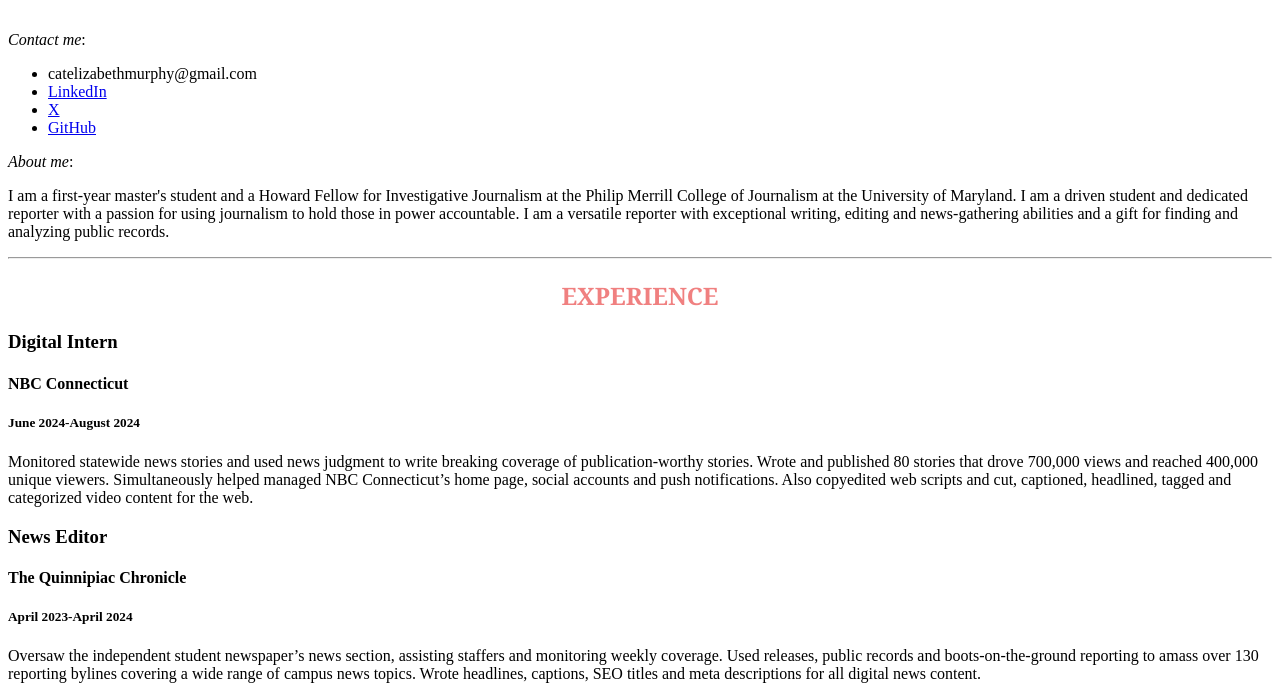
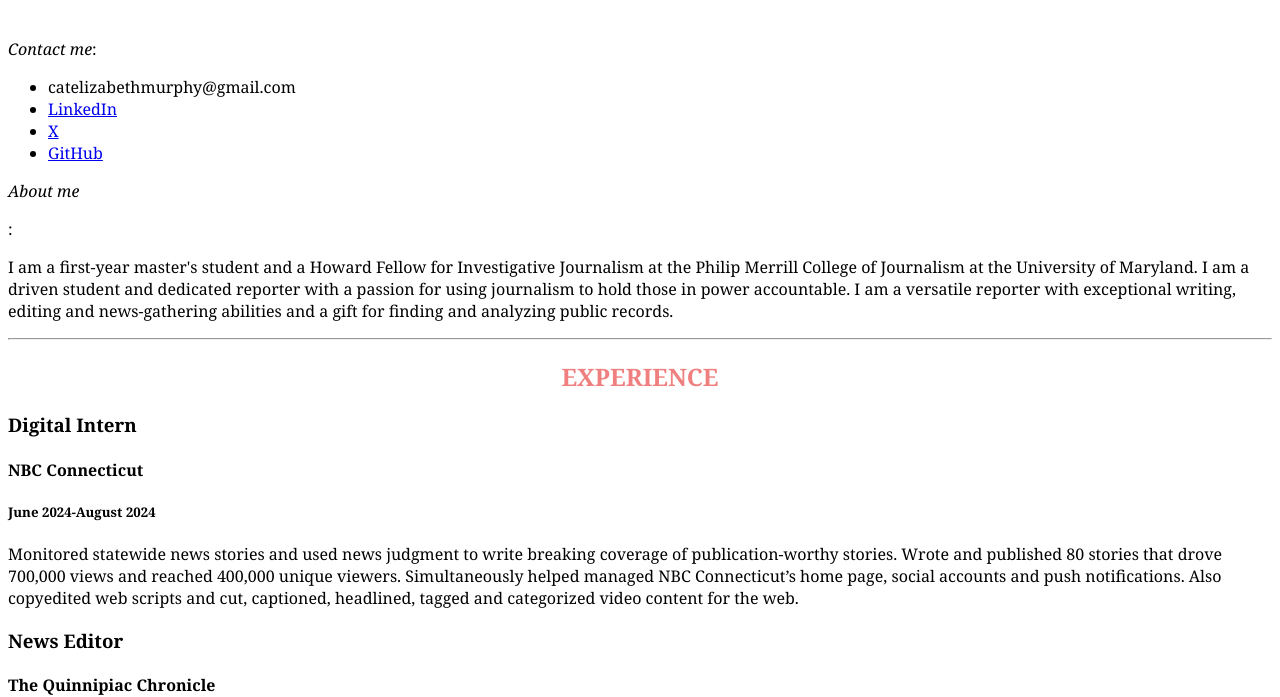
Before and after one commit to cat-murphy/Cat-Murphy-JOUR652, a plain HTML site: page resume/index.html in a window 1280 px wide. Shown: the part 114-811 px from the top of the page. Drawn offline with Linux system fonts and the light colour scheme.

Commit message:
Update index.html

```diff
--- a/resume/index.html
+++ b/resume/index.html
@@ -6,7 +6,7 @@
     <title>Cat Murphy's Resume</title>
 </head>
 
-<body>
+<body style="font-family: Cambria, Cochin, Georgia, Times, 'Times New Roman', serif;">
     <h1
         style="text-align: center; color: lightcoral; font-family: Cambria, Cochin, Georgia, Times, 'Times New Roman', serif;">
         CAT ELIZABETH MURPHY</h1>
@@ -19,8 +19,9 @@
         <li><a href="https://x.com/IAMCATMURPHY">X</a></li>
         <li><a href="https://github.com/cat-murphy">GitHub</a></li>
     </ul>
-    <em>About me</em>: <br>
-    <p>
+    <p style="font-family: Cambria, Cochin, Georgia, Times, 'Times New Roman', serif;"><em>About me</em></p>:
+    <br>
+    <p style="font-family: Cambria, Cochin, Georgia, Times, 'Times New Roman', serif;">
         I am a first-year master's student and a Howard Fellow for Investigative Journalism at the Philip Merrill
         College of Journalism at the University of Maryland. I am a driven student and dedicated reporter with a passion
         for using journalism to hold those in power accountable. I am a versatile reporter with exceptional writing,
```
